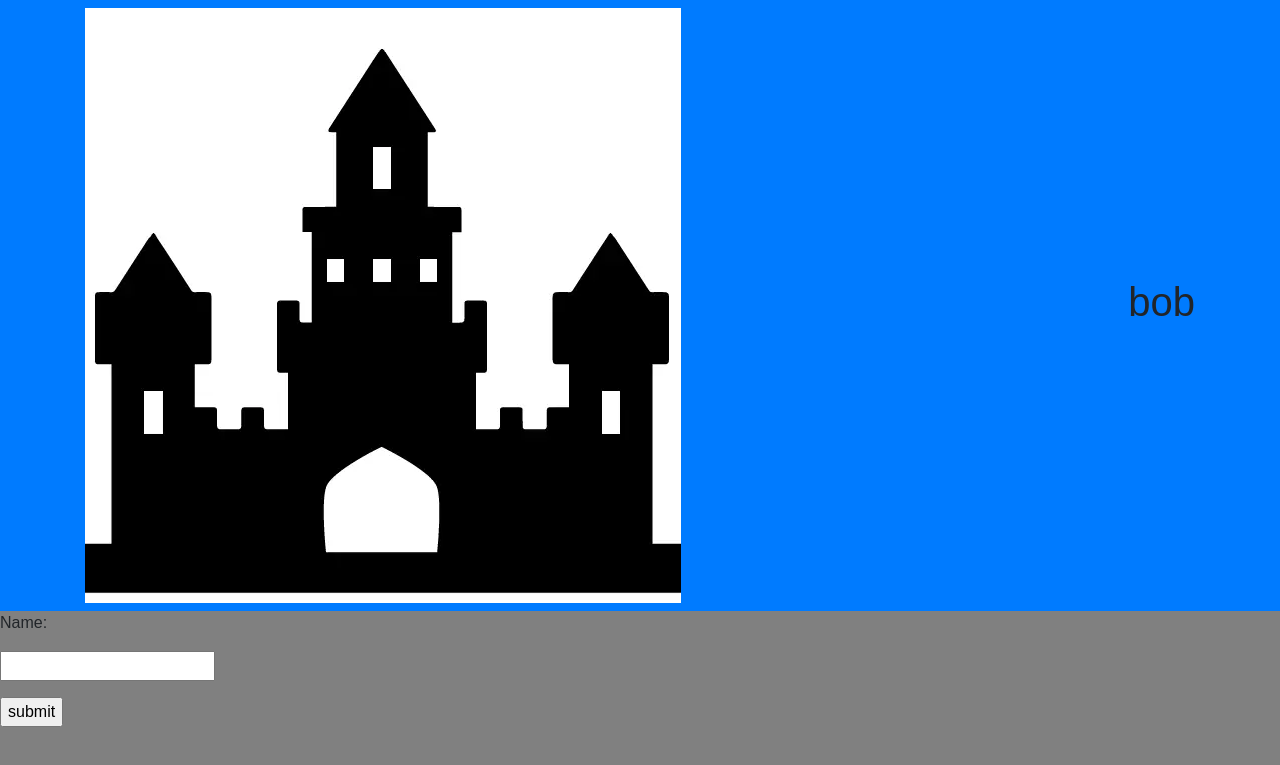
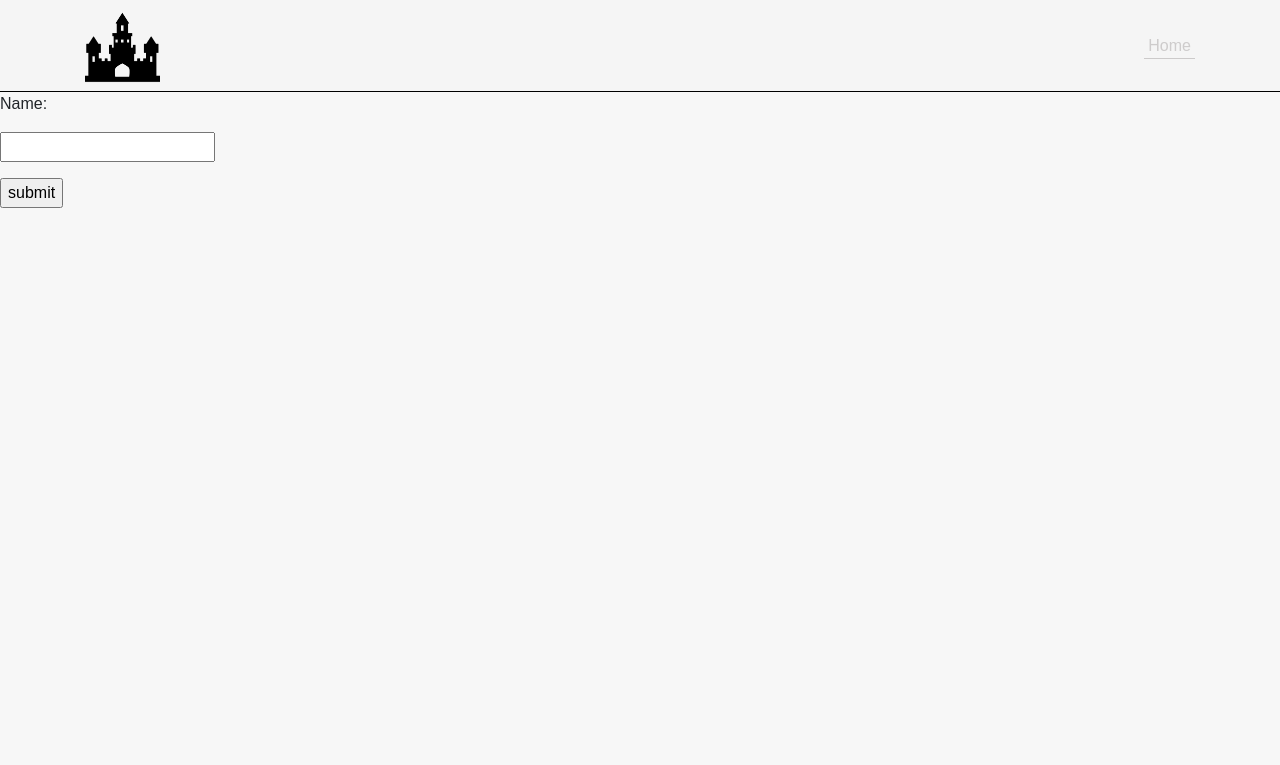
Before and after one commit to Gal1leox/PyroTD-API, a Flask app: page /login in a window 1280 px wide. Shown: the top 765 px of the page. Run offline with Flask 2, Linux system fonts and the light colour scheme; some libraries are stand-ins or nearby versions.

Commit message:
Base Navbar

```diff
--- a/static/css/main.css
+++ b/static/css/main.css
@@ -1,6 +1,54 @@
+:root {
+    --color-bg-nav: #f5f5f5;
+    --color-bg-body: #F7F7F7;
+}
+
+a:hover {
+    text-decoration: none;
+}
+
 body {
     margin: 0;
     font-family: sans-serif;
-    background-color: grey;
+    background-color: var(--color-bg-body);
+}
 
+img {
+    height: 100%;
+    width: 100%;
+    object-fit: contain;
 }
+
+.logo-container {
+    height: 75px;
+    width: 75px;
+}
+
+.navbar-main {
+    background-color: var(--color-bg-nav);
+    border-bottom: 1px black solid;
+}
+
+.navbar-links {
+    display: flex;
+    flex-direction: row;
+}
+
+.navbar-link {
+    color: rgba(185, 182, 182, 0.664);
+    text-decoration: none;
+}
+
+.navbar-link {
+    border-bottom: 1px solid rgba(185, 182, 182, 0.664);
+    padding: 0.25rem;
+}
+
+.navbar-link:hover {
+    border-bottom: 1px solid rgba(99, 99, 99, 0.664);
+}
+
+.acitve {
+    color: rgb(5, 5, 5);
+    text-decoration: none;
+}
--- a/templates/base.html
+++ b/templates/base.html
@@ -10,10 +10,16 @@
 </head>
 
 <body>
-  <nav class="navbar navbar-dark bg-primary">
+  <nav class="navbar sticky-top navbar-main">
     <div class="container">
-      <img src="{{url_for('static', filename='images/castle-logo.png')}}"/>
-        <h1>bob</h1>
+      <div class="logo-container">
+        <img src="{{url_for('static', filename='images/castle-logo.png')}}" class="logo"/>
+      </div>
+      <div class="navbar-links">
+        <div class="navbar-item">
+          <a class="navbar-link active" aria-current="page" href="#">Home</a>
+        </div>
+      </div>
     </div>
   </nav>
 
```
Also changed, not shown: static/css/bootstrap-override.css (deleted, +0 -44 lines), static/css/images/castle-logo.png (deleted), static/images/castle-logo.png (added).
